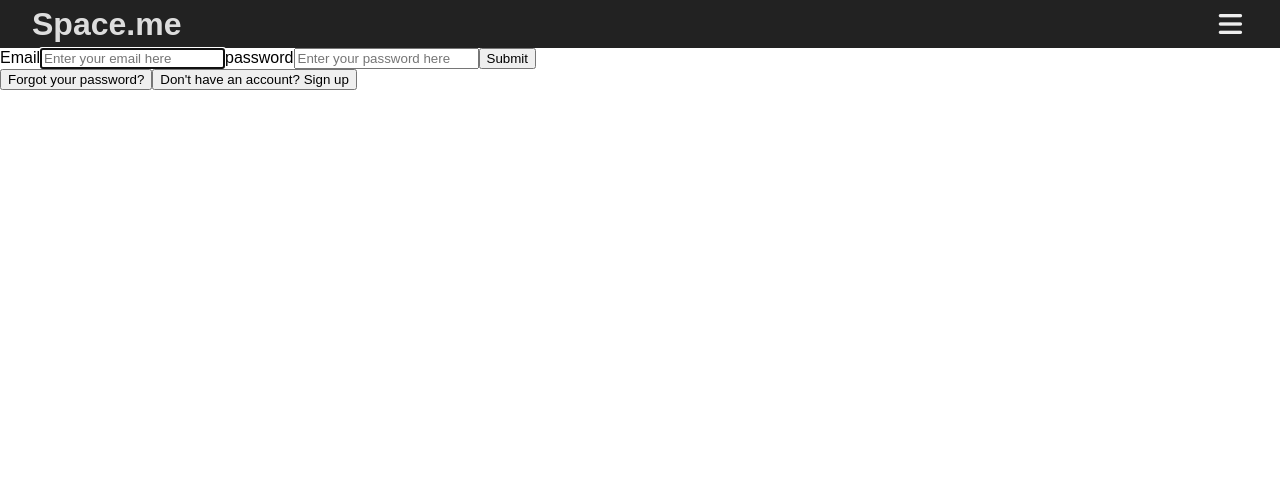
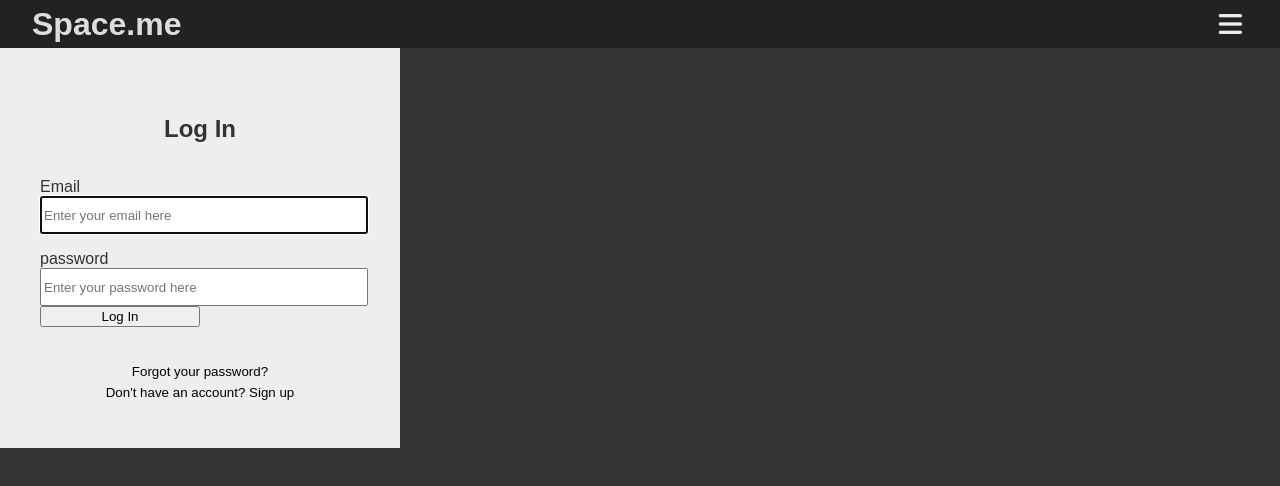
Before and after one commit to space-me/space.me, a React app: page /login in a window 1280 px wide. Shown: the top 486 px of the page. Built offline with nearby package versions, Linux system fonts and the light colour scheme.

Commit message:
home page and form styles added

```diff
--- a/client/Components/BigImage.jsx
+++ b/client/Components/BigImage.jsx
@@ -3,12 +3,12 @@ import FavStar from './FavStar';
 
 // Main image returned from NASA image of the day API
 function BigImage() {
-  return (
-    <div className='big-image'>
-      <FavStar />
-      <img src="../../assets/saddog.jpg" alt="a very sad dog"/>
-    </div>
-  );
+	return (
+		<div className="main-big-image">
+			<FavStar />
+			<img src="../../assets/saddog.jpg" alt="a very sad dog" />
+		</div>
+	);
 }
 
 export default BigImage;
--- a/client/Components/FavStar.jsx
+++ b/client/Components/FavStar.jsx
@@ -1,13 +1,20 @@
-import React from 'react';
+import React, { useState } from 'react';
 
 // favorite star Icon
-function FavStar({ isFavorite }) {
+function FavStar() {
+	const [isFavorite, setIsFavorite] = useState(false);
 
-  return (
-    <>
-      <i className="fav-star fa-solid fa-star fa-2xl" style={isFavorite ? {color: "yellow"} : {color:"white"}}></i>
-    </>
-  )
+	return (
+		<>
+			<i
+				className="fav-star fa-solid fa-star fa-2xl"
+				onClick={() => setIsFavorite((prev) => !prev)}
+				style={
+					isFavorite ? { color: 'orange' } : { color: '#333', opacity: '50%' }
+				}
+			></i>
+		</>
+	);
 }
 
 export default FavStar;
--- a/client/Containers/Home.jsx
+++ b/client/Containers/Home.jsx
@@ -3,13 +3,13 @@ import BigImageContainer from '../Containers/BigImageContainer.jsx';
 import SmallTileContainer from '../Containers/SmallTileContainer.jsx';
 
 const Home = () => {
-  return (
-    <>
-      <BigImageContainer />
-      <button className='main-button'>Give me Spaceman</button>
-      <SmallTileContainer />
-    </>
-  );
+	return (
+		<div className="home">
+			<BigImageContainer />
+			<button className="main-button">Give me Spaceman</button>
+			<SmallTileContainer />
+		</div>
+	);
 };
 
 export default Home;
--- a/client/Containers/Login.jsx
+++ b/client/Containers/Login.jsx
@@ -6,33 +6,45 @@ function Login() {
 	const navigate = useNavigate();
 	//
 	return (
-    <div id='login-container'>
-      <form name='login' action='/user/login' method='POST'>
-        <label for='email'>Email</label>
+		<div className="login-container">
+			<h2>Log In</h2>
+			<form
+				className="login-form"
+				name="login"
+				action="/user/login"
+				method="POST"
+			>
+				<label htmlFor="email">Email</label>
 				<input
-          type='text'
-          id='email'
-          name='email'
-          placeholder='Enter your email here'
-          pattern='[/^[\w-\.]+@([\w-]+\.)+[\w-]{2,4}$/g]'
+					type="text"
+					id="email"
+					name="email"
+					placeholder="Enter your email here"
+					pattern="[/^[\w-\.]+@([\w-]+\.)+[\w-]{2,4}$/g]"
 					autoFocus
 					required
 				></input>
-        <label for='password'>password</label>
+				<label htmlFor="password">password</label>
 				<input
-          type='text'
-          id='password'
-          name='password'
-          placeholder='Enter your password here'
+					type="text"
+					id="password"
+					name="password"
+					placeholder="Enter your password here"
 					required
 				></input>
-        <input type='submit'></input>
+				<button className="login-form-button" type="submit">
+					Log In
+				</button>
 			</form>
+			<div className="login-form-links">
 				{/* need to add logic for handling when user forgets their password */}
-      <button onClick={() => navigate('/signup')}>Forgot your password?</button>
-      <button onClick={() => navigate('/signup')}>
+				<button className="form-links" onClick={() => navigate('/signup')}>
+					Forgot your password?
+				</button>
+				<button className="form-links" onClick={() => navigate('/signup')}>
 					Don't have an account? Sign up
 				</button>
+			</div>
 		</div>
 	);
 }
--- a/client/styles.scss
+++ b/client/styles.scss
@@ -1,7 +1,10 @@
+// HTML Element styles
 body {
   padding: 0;
   margin: 0;
   font-family: Arial, Helvetica, sans-serif;
+  background-color: #333;
+  color: #ddd;
 }
 
 li {
@@ -14,6 +17,29 @@ li {
   border-bottom: 1px solid black;
 }
 
+img {
+  width: 100%;
+}
+
+label {
+  margin-top: 1rem;
+}
+
+input {
+  height: 2rem;
+  width: 100%;
+  margin-top: 0;
+}
+
+//FavStar
+.fav-star {
+  position: absolute;
+  left: 1rem;
+  top: 2rem;
+  cursor: pointer;
+}
+
+// Navbar styles
 .navbar {
   display: flex;
   height: 3rem;
@@ -26,6 +52,7 @@ li {
   margin-left: 2rem;
   margin-right: auto;
   color: #ddd;
+  cursor: pointer;
 }
 
 .navbar-menu {
@@ -44,7 +71,7 @@ li {
   display: none;
   position: absolute;
   right: 0;
-  background-color: #333;
+  background-color: #555;
   min-width: 10rem;
   width: 20rem;
   padding: 1rem;
@@ -55,47 +82,98 @@ li {
   display: block;
 }
 
+// Home Page Styles
+.home {
+  display: flex;
+  flex-direction: column;
+  align-items: center;
+}
+
+// Big Image & Space Fact Styles
 .main {
   display: flex;
   flex-direction: column;
   align-items: center;
   justify-content: center;
-  border: 1px solid red;
   width: 100%;
+  margin-top: 5rem
 }
 
 .main-big-image-container {
   display: flex;
   flex-direction: column;
-  width: 60%;
+  width: 60.75rem;
 }
 
-.fav-star {
-  position: absolute;
-  left: 95%;
-  top: 2rem;
-  cursor: pointer;
-}
-
-.big-image {
+.main-big-image {
   position: relative;
-  margin-top: 5rem;
 }
 
 .main-space-fact {
   width: 90%;
+  font-size: 1.1rem;
+  line-height: 2rem;
 }
 
+.main-button {
+  margin: 2rem 0
+}
+
+// Small Tile Styles
 .small-tile-container {
-  width: 60%;
+  width: 60.75rem;
   display: flex;
-  flex-wrap: 1;
+  flex-wrap: wrap;
   gap: 0.25rem;
+  margin-bottom: 5rem;
 }
 
 .small-tile {
-  width: 20rem;
-  height: 20rem;
-  min-width: 10%;
+  position: relative;
+  width: 15rem;
+  height: 15rem;
+  min-width: 15rem;
   background-color: #999;
 }
+
+// Login + Signup Styles
+
+.login-container {
+  display: flex;
+  flex-direction: column;
+  justify-content: center;
+  align-items: center;
+  width: 25rem;
+  height: 50vh;
+  background-color: #eee;
+  color: #333;
+}
+
+.login-form {
+  display: flex;
+  flex-direction: column;
+  align-content: center;
+  justify-content: center;
+  width: 80%;
+}
+
+.login-form-input {
+  height: 25rem;
+}
+
+.login-form-button {
+  width: 10rem;
+}
+
+.login-form-links {
+  display: flex;
+  flex-direction: column;
+  margin-top: 2rem;
+}
+
+.form-links {
+  margin-top: .25rem;
+  background-color: transparent;
+  border: none;
+  cursor: pointer;
+}
```
Also changed, not shown: client/Actions/actions.js (+0 -22 lines). Lines whose indentation alone changed are shown as unchanged.
